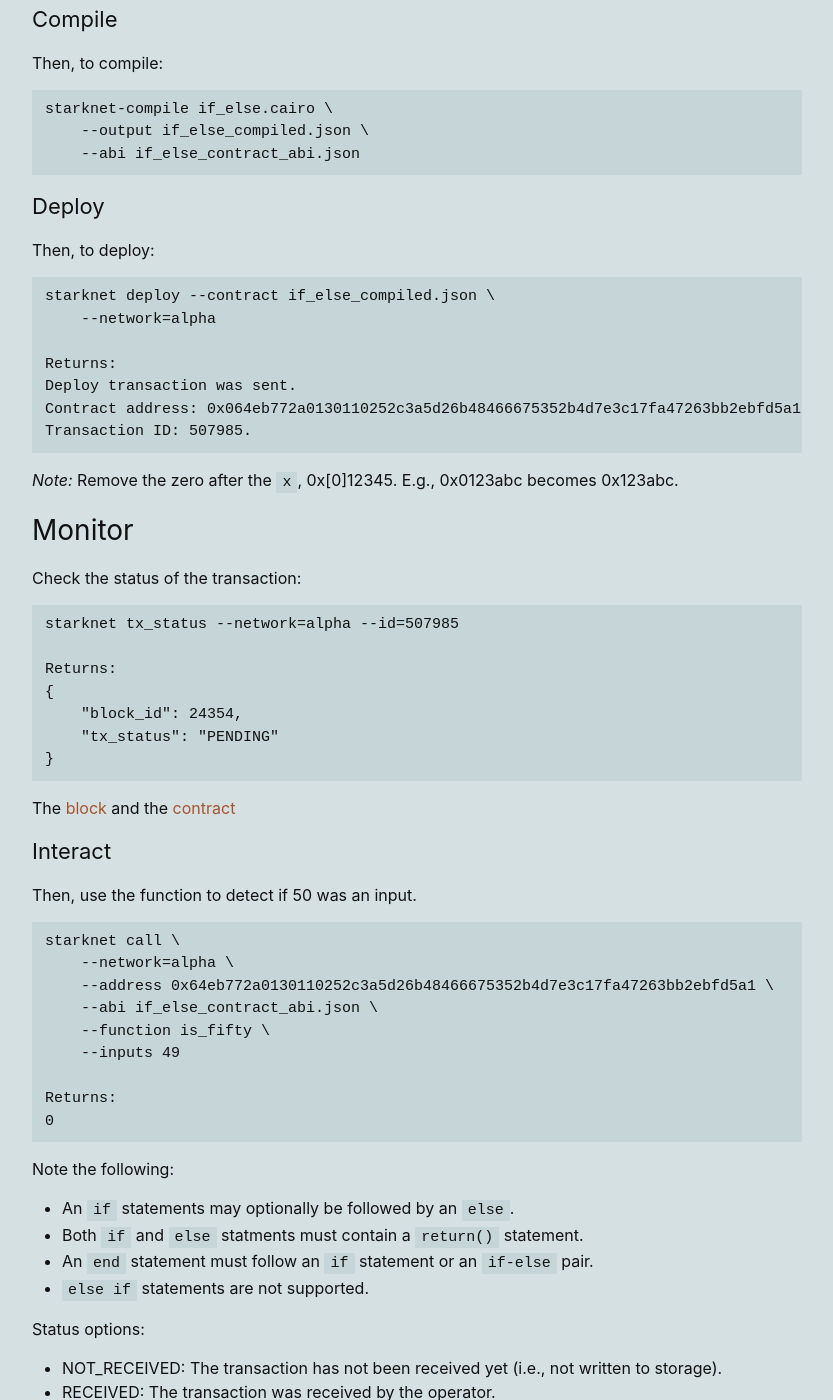
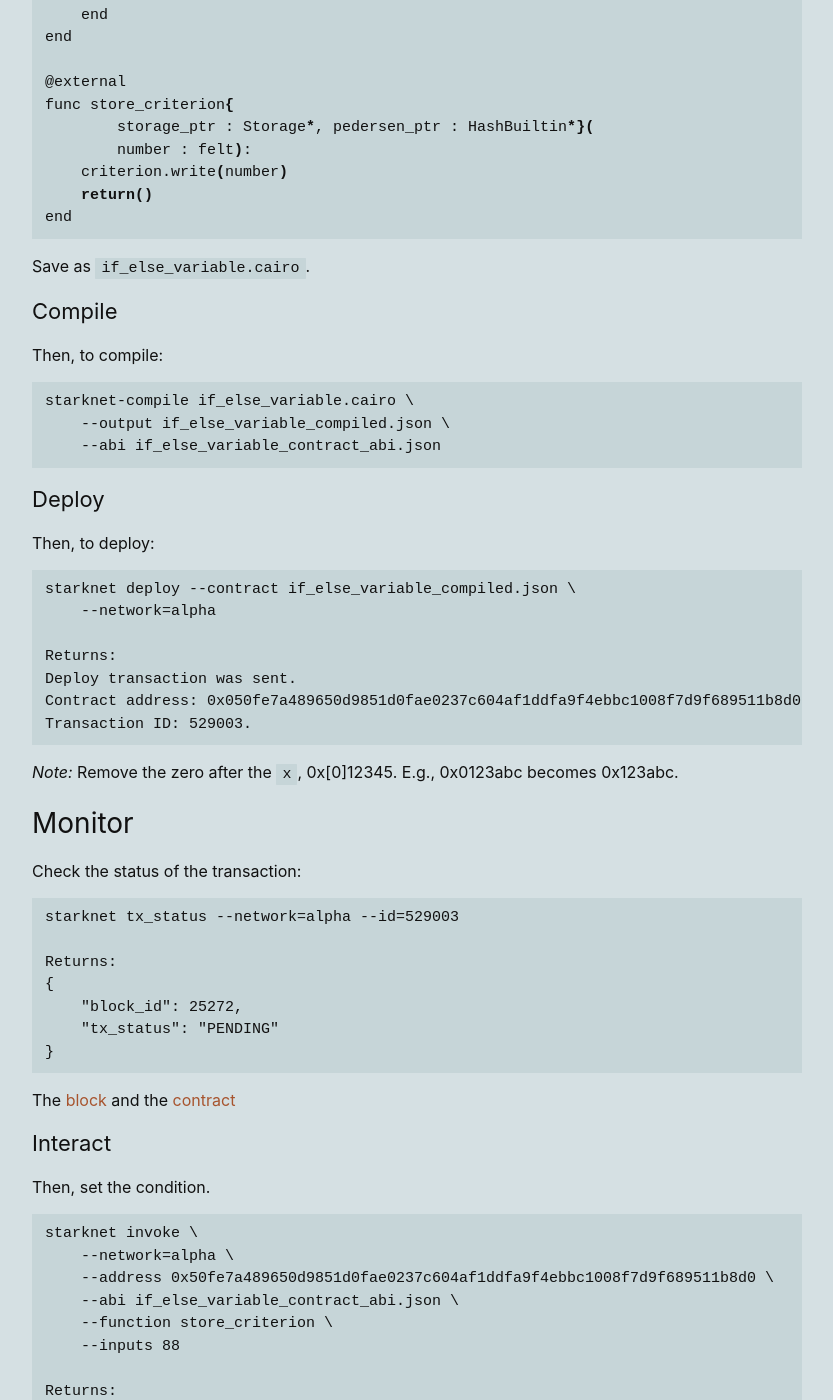
Before and after one commit to perama-v/perama-v.github.io, a Jekyll site: the page built from docs/cairo/examples/if_else.md, in a window 1280 px wide and 1400 px high, scrolled down 631 px. Shown: the whole window, without its empty margins (223-1056 px from the left). Built offline with Jekyll 4.4.1, drawn with Linux system fonts in a browser that asks for light colours; some of the changed text lies outside the part shown.

Commit message:
Add variable to if else (#22)

````diff
--- a/docs/cairo/examples/if_else.md
+++ b/docs/cairo/examples/if_else.md
@@ -1,7 +1,7 @@
 ---
 layout: page
 title:  "If-Else"
-permalink: /cairo/examples/if_else/
+permalink: /cairo/examples/if_else_variable/
 toc: false
 ---
 
@@ -14,38 +14,51 @@
 from starkware.cairo.common.cairo_builtins import HashBuiltin
 from starkware.starknet.core.storage.storage import Storage
 
+@storage_var
+func criterion() -> (val : felt):
+end
+
 @view
-func is_fifty{
+func is_match{
         storage_ptr : Storage*, pedersen_ptr : HashBuiltin*}(
         number : felt) -> (result : felt):
-    if number == 50:
+    let (condition) = criterion.read()
+    if number == condition:
         return (1)
     else:
         return (0)
     end
 end
+
+@external
+func store_criterion{
+        storage_ptr : Storage*, pedersen_ptr : HashBuiltin*}(
+        number : felt):
+    criterion.write(number)
+    return()
+end
 ```
-Save as `if_else.cairo`.
+Save as `if_else_variable.cairo`.
 
 ### Compile
 
 Then, to compile:
 ```
-starknet-compile if_else.cairo \
-    --output if_else_compiled.json \
-    --abi if_else_contract_abi.json
+starknet-compile if_else_variable.cairo \
+    --output if_else_variable_compiled.json \
+    --abi if_else_variable_contract_abi.json
 ```
 ### Deploy
 
 Then, to deploy:
 ```
-starknet deploy --contract if_else_compiled.json \
+starknet deploy --contract if_else_variable_compiled.json \
     --network=alpha
 
 Returns:
 Deploy transaction was sent.
-Contract address: 0x064eb772a0130110252c3a5d26b48466675352b4d7e3c17fa47263bb2ebfd5a1.
-Transaction ID: 507985.
+Contract address: 0x050fe7a489650d9851d0fae0237c604af1ddfa9f4ebbc1008f7d9f689511b8d0.
+Transaction ID: 529003.
 ```
 
 *Note:* Remove the zero after the `x`, 0x[0]12345. E.g., 0x0123abc becomes 0x123abc.
@@ -55,32 +68,49 @@
 Check the status of the transaction:
 
 ```
-starknet tx_status --network=alpha --id=507985
+starknet tx_status --network=alpha --id=529003
 
 Returns:
 {
-    "block_id": 24354,
+    "block_id": 25272,
     "tx_status": "PENDING"
 }
 ```
-The [block](https://voyager.online/block/) and the
-[contract](https://voyager.online/contract/0x64eb772a0130110252c3a5d26b48466675352b4d7e3c17fa47263bb2ebfd5a1#state)
+The [block](https://voyager.online/block/25272) and the
+[contract](https://voyager.online/contract/0x50fe7a489650d9851d0fae0237c604af1ddfa9f4ebbc1008f7d9f689511b8d0#state)
 
 ### Interact
 
-Then, use the function to detect if 50 was an input.
+Then, set the condition.
+
+```
+starknet invoke \
+    --network=alpha \
+    --address 0x50fe7a489650d9851d0fae0237c604af1ddfa9f4ebbc1008f7d9f689511b8d0 \
+    --abi if_else_variable_contract_abi.json \
+    --function store_criterion \
+    --inputs 88
+
+Returns:
+Invoke transaction was sent.
+Contract address: 0x050fe7a489650d9851d0fae0237c604af1ddfa9f4ebbc1008f7d9f689511b8d0.
+Transaction ID: 529032.
+```
+
+Then test with a new value as a call function:
 
 ```
 starknet call \
     --network=alpha \
-    --address 0x64eb772a0130110252c3a5d26b48466675352b4d7e3c17fa47263bb2ebfd5a1 \
-    --abi if_else_contract_abi.json \
-    --function is_fifty \
-    --inputs 49
+    --address 0x50fe7a489650d9851d0fae0237c604af1ddfa9f4ebbc1008f7d9f689511b8d0 \
+    --abi if_else_variable_contract_abi.json \
+    --function is_match \
+    --inputs 88
 
 Returns:
-0
+1
 ```
+
 
 Note the following:
 - An `if` statements may optionally be followed by an `else`.
````
